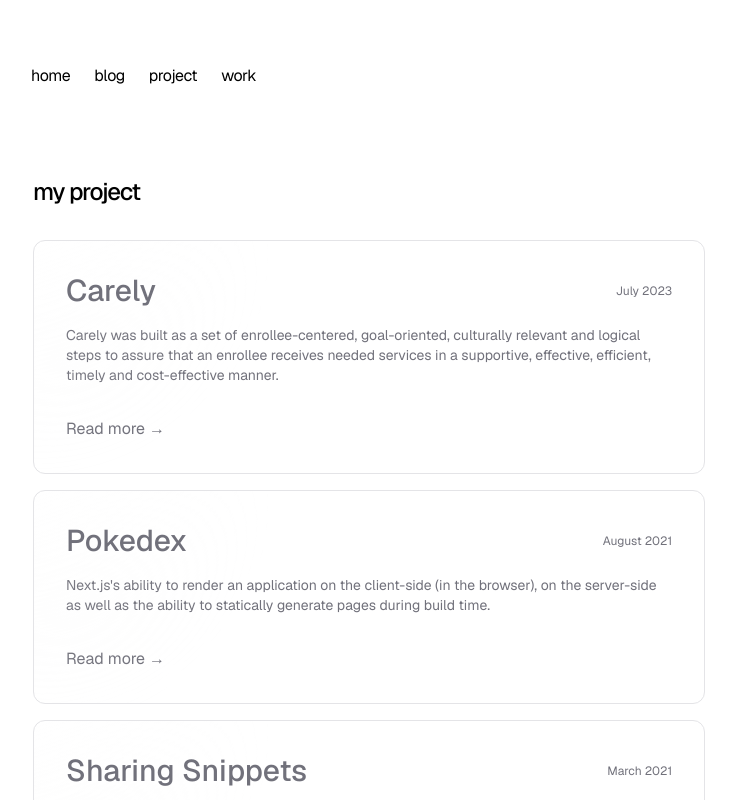
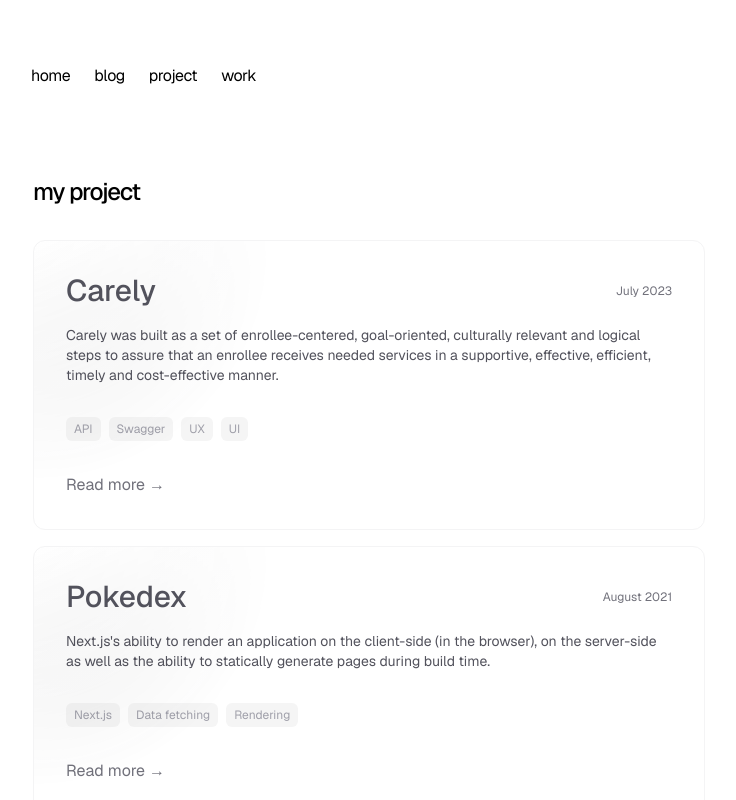
Before and after one commit to Boro23-wq/boro.io, a Next.js app: page /project in a window 1280 px wide. Shown: the top 800 px of the page, without its empty margins (271-1007 px from the left). Built offline with nearby package versions, Linux system fonts and the light colour scheme.

Commit message:
added tags for projects and fixed framer highlight in light mode

```diff
--- a/app/components/card.tsx
+++ b/app/components/card.tsx
@@ -13,18 +13,18 @@
     mouseX.set(clientX - left);
     mouseY.set(clientY - top);
   }
-  const maskImage = useMotionTemplate`radial-gradient(240px at ${mouseX}px ${mouseY}px, white, transparent)`;
+  const maskImage = useMotionTemplate`radial-gradient(240px at ${mouseX}px ${mouseY}px, black, transparent)`;
   const style = { maskImage, WebkitMaskImage: maskImage };
 
   return (
     <div
       onMouseMove={onMouseMove}
-      className="overflow-hidden relative duration-700 border rounded-xl hover:bg-zinc-800/2 dark:hover:bg-zinc-800/10 group md:gap-8 hover:border-zinc-400/10 dark:hover:border-zinc-600/50 border-zinc-200 dark:border-zinc-800 "
+      className="overflow-hidden relative duration-700 border rounded-xl group md:gap-8 hover:border-zinc-200 dark:hover:border-zinc-600/50 border-zinc-100 dark:border-zinc-800"
     >
       <div className="pointer-events-none">
-        <div className="absolute inset-0 z-0  transition duration-1000 [mask-image:linear-gradient(black,transparent)]" />
+        <div className="absolute inset-0 z-0 transition duration-1000 [mask-image:linear-gradient(black, transparent)]" />
         <motion.div
-          className="absolute inset-0 z-10 bg-gradient-to-br opacity-100  via-zinc-100/20 dark:via-zinc-100/10 transition duration-1000 group-hover:opacity-50 "
+          className="absolute inset-0 z-10 bg-gradient-to-br opacity-100 via-zinc-800/15 dark:via-zinc-100/10 transition duration-1000 group-hover:opacity-50 "
           style={style}
         />
         <motion.div
--- a/app/project/article.tsx
+++ b/app/project/article.tsx
@@ -1,15 +1,13 @@
 import Link from "next/link";
 
-type Props = {
-  project: any;
-};
+export const Article = ({ project }) => {
+  let tags = JSON.parse(project.metadata.tags);
 
-export const Article: React.FC<Props> = ({ project }) => {
   return (
     <Link href={`/project/${project.slug}`}>
       <article className="p-4 md:p-8">
-        <div className="flex justify-between  items-center">
-          <h2 className="z-20 text-xl font-medium duration-1000 lg:text-3xl text-zinc-500 dark:text-zinc-200 group-hover:text-neutral-600 dark:group-hover:text-white font-display">
+        <div className="flex justify-between items-center">
+          <h2 className="z-20 text-xl font-medium duration-1000 lg:text-3xl text-zinc-600 dark:text-zinc-200 group-hover:text-neutral-600 dark:group-hover:text-white font-display">
             {project.metadata.title}
           </h2>
           <span className="text-zinc-500 text-xs flex items-center">
@@ -26,9 +24,23 @@
           </span>
         </div>
 
-        <p className="z-20 mt-4 text-sm duration-1000 text-zinc-500 dark:text-zinc-400 group-hover:text-zinc-400 dark:group-hover:text-zinc-200">
+        <p className="z-20 mt-4 text-sm duration-1000 text-zinc-600 dark:text-zinc-400">
           {project.metadata.summary}
         </p>
+
+        {tags && tags.length > 0 && (
+          <div className="flex mt-8">
+            {tags.map((tag, index) => (
+              <p
+                key={index}
+                className="text-xs mr-2 px-2 py-1 rounded-md bg-neutral-100 dark:bg-neutral-800 text-zinc-400 dark:text-zinc-400"
+              >
+                {tag}
+              </p>
+            ))}
+          </div>
+        )}
+
         <p className="transition-all mt-8 hidden text-zinc-500 dark:text-zinc-200 hover:text-zinc-400 dark:hover:text-zinc-50 lg:block">
           Read more <span aria-hidden="true">&rarr;</span>
         </p>
--- a/app/project/utils.ts
+++ b/app/project/utils.ts
@@ -6,6 +6,7 @@
   publishedAt: string;
   summary: string;
   image?: string;
+  tags?: string;
 };
 
 function parseFrontmatter(fileContent: string) {
```
